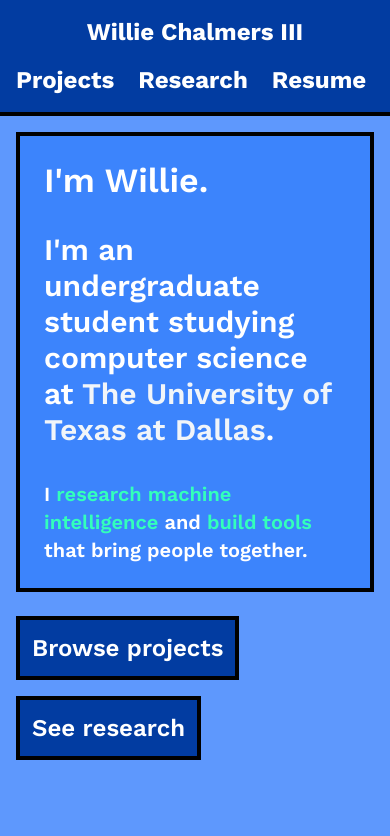
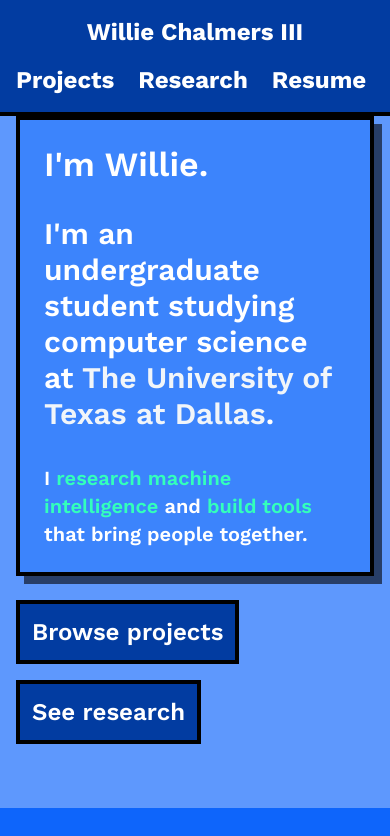
Before and after one commit to WillieCubed/website, a Next.js app: page / in a window 390 px wide. Shown: the top 836 px of the page. Built offline with nearby package versions, Linux system fonts and the light colour scheme.

Commit message:
feat: Revamp landing page
The headshot layout was weird, so I removed it.

```diff
--- a/app/page.tsx
+++ b/app/page.tsx
@@ -1,6 +1,4 @@
-import Image from 'next/image';
 import LinkButton from '../components/LinkButton';
-import headshot from '../public/assets/headshot.jpg';
 
 /**
  * The main entrypoint to the site.
@@ -12,9 +10,8 @@ export default function LandingPage() {
     <main className="">
       <section id="overview" className="bg-primary-light-1 text-white pb-16">
         <div className="px-4 md:px-[24px] md:py-[128px] mx-auto md:grid md:grid-cols-12 gap-x-4">
-          <div className="py-4 md:py-0 md:col-start-4 md:col-end-10">
-            <article className="p-6 md:p-8 space-y-8 border-4 border-black bg-primary">
-              {/* <div className="py-5 space-y-8"> */}
+          <div className="md:col-start-4 md:col-end-10">
+            <article className="fancy-shadow p-6 md:p-8 space-y-8 border-4 border-black bg-primary">
               <div className="text-display-medium md:text-display-large font-display stroke">
                 I&apos;m Willie.
               </div>
```
